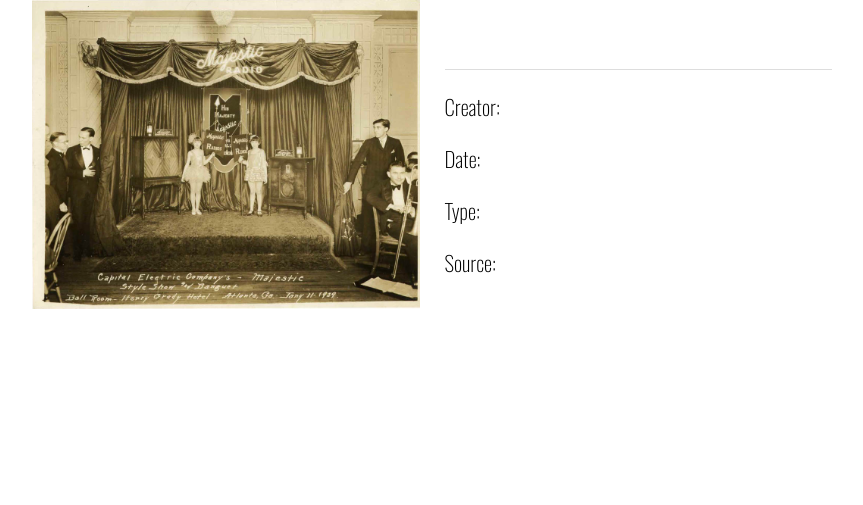
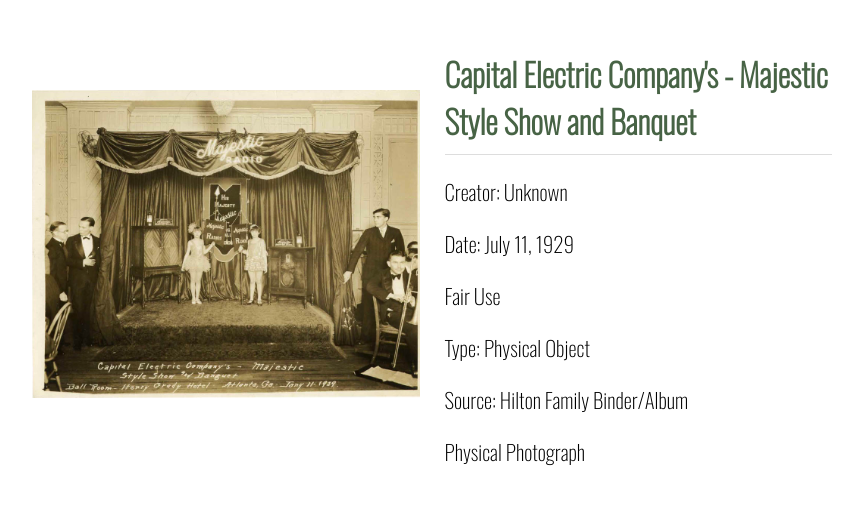
Before and after one commit to martinez2125/TennesseeChicago_Images, a Jekyll site: the page built from _mindoc_media/pg938-img.md, in a window 1280 px wide. Shown: the top 505 px of the page, without its empty margins (208-1071 px from the left). Built offline with Jekyll 4.4.1, drawn with Linux system fonts in a browser that asks for light colours.

Commit message:
Update pg938-img.md

```diff
--- a/_mindoc_media/pg938-img.md
+++ b/_mindoc_media/pg938-img.md
@@ -3,18 +3,18 @@ page: section-name
 title: Hilton Family Binder (Inside)
 media_type: image
 
-_title:
+_title: "Capital Electric Company's - Majestic Style Show and Banquet"
 description:
-creator:
-_date:
-rights:
-type:
-source:
+creator: Unknown
+_date: July 11, 1929
+rights: Fair Use
+type: Physical Object
+source: Hilton Family Binder/Album
 identifier:
 contributor:
-format:
-credit_(IPTC):
-date_created_(IPTC):
+format: Physical Photograph
+credit_(IPTC): Digitization courtesy of Caden J. Miller & Lesly Martinez
+date_created_(IPTC): 9/15/2025
 
 _path: /assets/img/pg38-img.jpg
 order: 40
```
